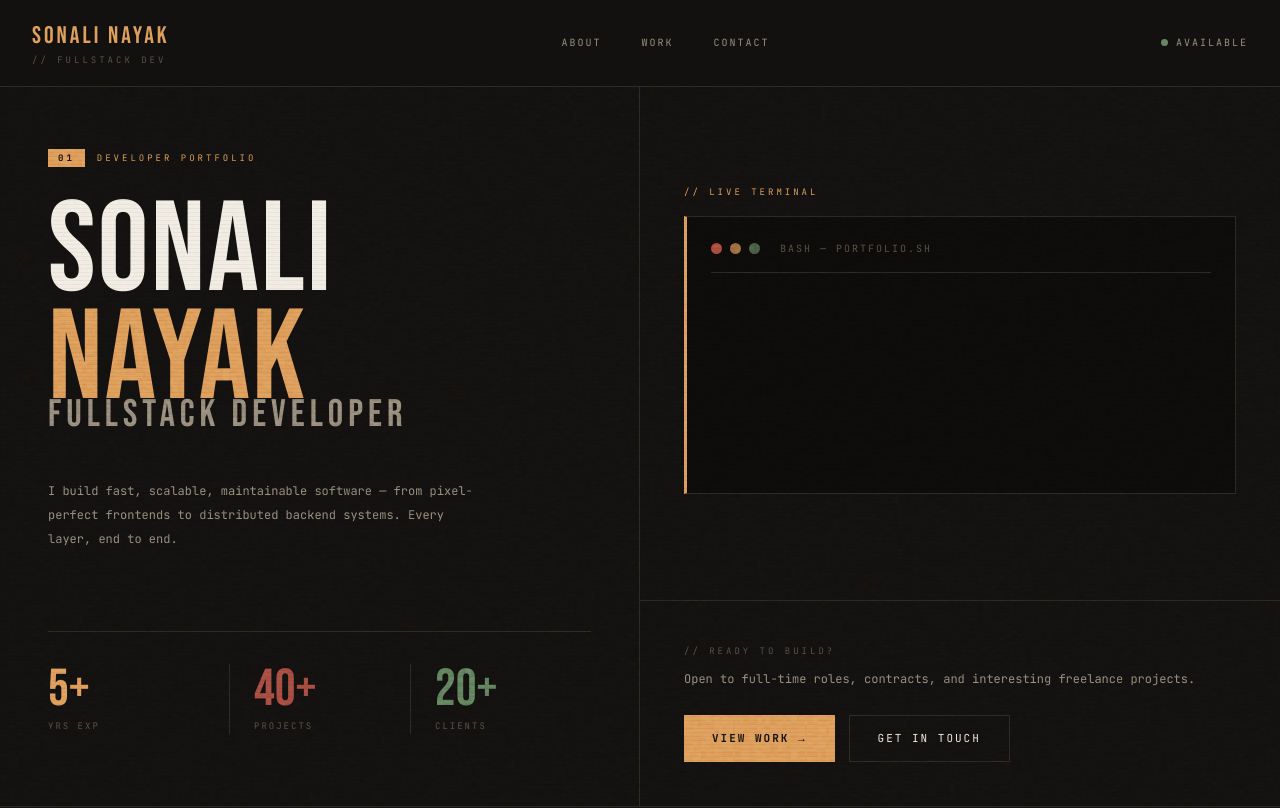
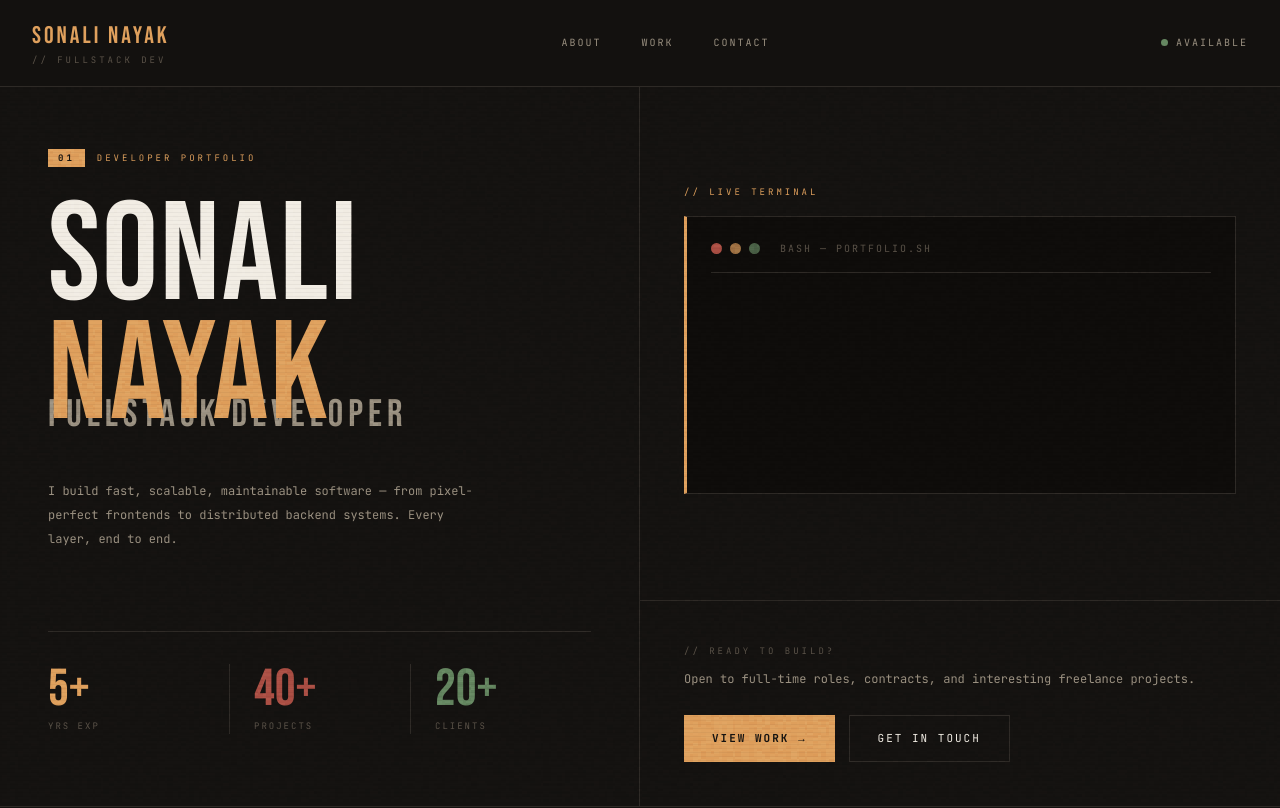
Before and after one commit to techwarq/techwarq-space, a Next.js app: page / in a window 1280 px wide. Shown: the top 808 px of the page. Built offline with nearby package versions, Linux system fonts and the light colour scheme.

Commit message:
fix: adjust hero name min-height on mobile to prevent text overlap

```diff
--- a/src/app/page.tsx
+++ b/src/app/page.tsx
@@ -249,7 +249,7 @@ function AnimatedName() {
     <div style={{ position: "relative", minHeight: "180px", marginBottom: 8, display: "flex", alignItems: "flex-start" }} className="hero-name-container">
       <h1 className="hero-h1" style={{
         ...disp,
-        fontSize: isHandle ? "clamp(50px,8vw,110px)" : "clamp(60px,10vw,140px)",
+        fontSize: isHandle ? "clamp(50px,8vw,110px)" : "clamp(60px,12vw,140px)",
         lineHeight: 0.85, letterSpacing: 2, color: WHITE,
         transition: "font-size 0.3s ease",
         opacity,
@@ -260,10 +260,12 @@ function AnimatedName() {
         {displayLine1}
         {displayLine2 && <><br /><span className="hero-h1-accent" style={{ color: AMBER }}>{displayLine2}</span></>}
       </h1>
-      {/* Mobile media query override for container height to prevent huge gaps */}
       <style>{`
         @media (max-width: 768px) {
-          .hero-name-container { minHeight: 120px !important; }
+          .hero-name-container { min-height: 160px !important; }
+        }
+        @media (max-width: 480px) {
+          .hero-name-container { min-height: 130px !important; }
         }
       `}</style>
     </div>
```
